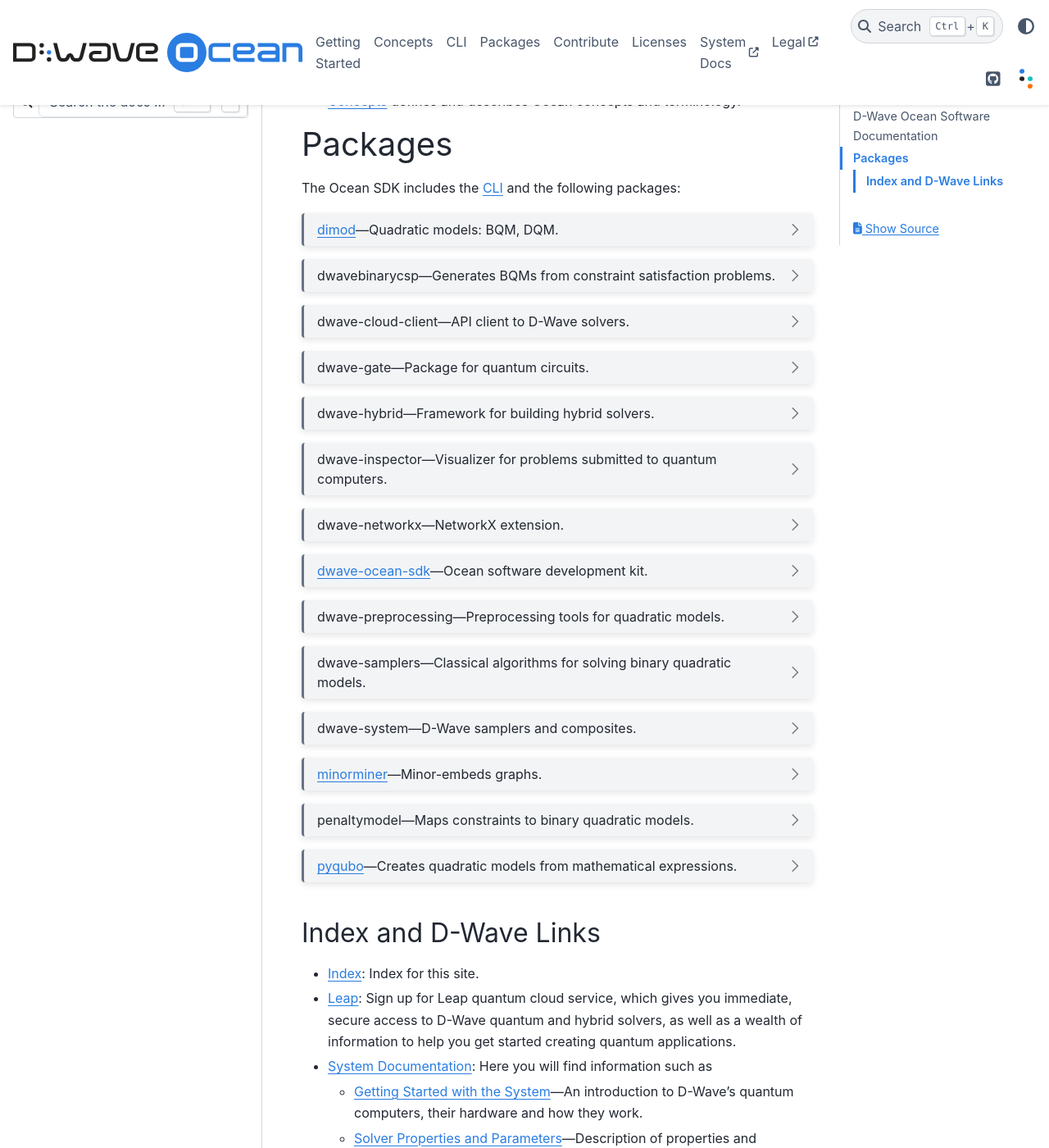
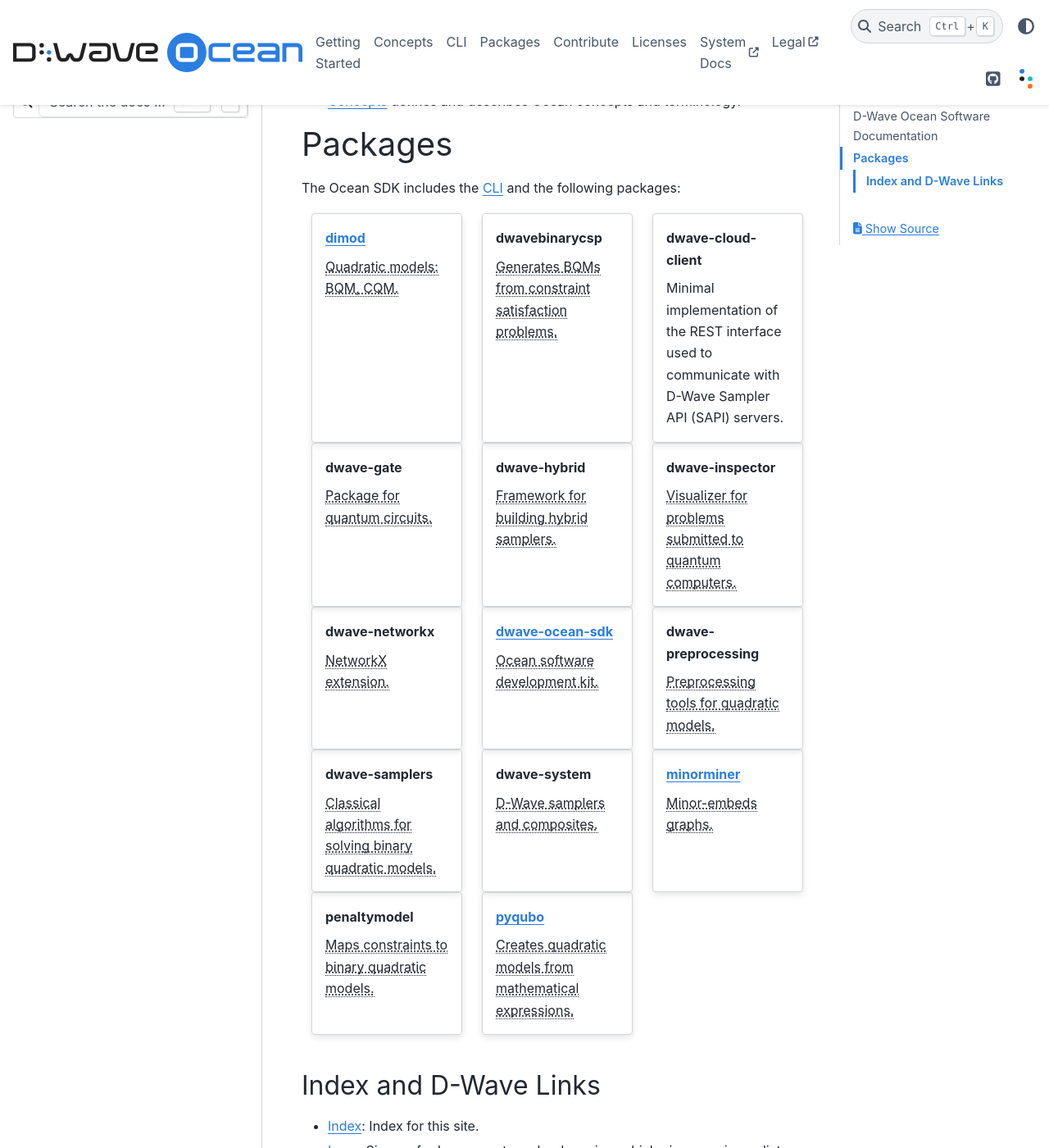
Before and after one commit to dwavesystems/dwave-ocean-sdk, a Sphinx documentation site: the page built from docs/index.rst, in a window 1280 px wide and 1400 px high, scrolled down 268 px. Shown: the whole window at 82% size. Built offline with Sphinx 7.4.7 and the PyData theme 0.15.4, drawn with Linux system fonts in a browser that asks for light colours; pages that are not in the unit, such as notebooks, are missing from menus; some of the changed lines change nothing that is shown.

Commit message:
Update front page to grid of cards

```diff
--- a/docs/_static/theme_overrides.css
+++ b/docs/_static/theme_overrides.css
@@ -22,11 +22,6 @@
     margin-bottom: 24px;
     max-width: 100%;
     overflow: visible;
-}
-
-/* Bootstrap badges */
-.sd-badge {
-    float: right !important;
 }
 
 /* Dropdown titles */
--- a/docs/index.rst
+++ b/docs/index.rst
@@ -31,126 +31,103 @@
 
 .. packages-start-marker
 
-.. dropdown::  `dimod <https://docs.ocean.dwavesys.com/en/stable/docs_dimod/sdk_index.html>`_---Quadratic models: BQM, DQM.
+.. grid:: 3
 
-   :bdg-link-primary:`docs <https://docs.ocean.dwavesys.com/en/stable/docs_dimod/sdk_index.html>` \
-   :bdg-link-secondary:`code <https://github.com/dwavesystems/dimod>`
-   Shared API for binary quadratic :term:`sampler`\ s. Provides a binary quadratic model (BQM) class
-   that contains :term:`Ising` and quadratic unconstrained binary optimization (:term:`QUBO`) models
-   used by samplers such as the D-Wave system. Also provides utilities for constructing new samplers
-   and composed samplers.
+   .. grid-item-card::  `dimod <https://docs.ocean.dwavesys.com/en/stable/docs_dimod/sdk_index.html>`_
 
-.. dropdown:: :ref:`dwavebinarycsp <index_csp>`---Generates BQMs from constraint satisfaction problems.
+      :abbr:`Quadratic models: BQM, CQM. (Shared API for binary quadratic
+      samplers. Provides a binary quadratic model class that contains
+      Ising and quadratic unconstrained binary optimization models used by
+      samplers such as the D-Wave system. Also provides utilities for constructing
+      new samplers and composed samplers.)`
 
-   :bdg-link-primary:`docs <https://docs.ocean.dwavesys.com/en/stable/docs_binarycsp/sdk_index.html>` \
-   :bdg-link-secondary:`code <https://github.com/dwavesystems/dwavebinarycsp>`
-   Library to construct a binary quadratic model from a constraint satisfaction
-   problem with small constraints over binary variables.
+   .. grid-item-card::  :ref:`dwavebinarycsp <index_csp>`
 
-.. dropdown:: :ref:`dwave-cloud-client <index_cloud>`---API client to D-Wave solvers.
+      :abbr:`Generates BQMs from constraint satisfaction problems. (Library to
+      construct a binary quadratic model from a constraint satisfaction problem
+      with small constraints over binary variables.)`
 
-   :bdg-link-primary:`docs <https://docs.ocean.dwavesys.com/en/stable/docs_cloud/sdk_index.html>` \
-   :bdg-link-secondary:`code <https://github.com/dwavesystems/dwave-cloud-client>`
-   Minimal implementation of the REST interface used to communicate with D-Wave
-   :term:`Sampler` API (SAPI) servers.
+   .. grid-item-card::  :ref:`dwave-cloud-client <index_cloud>`
 
-.. dropdown:: :ref:`dwave-gate <index_gate>`---Package for quantum circuits.
+      Minimal implementation of the REST interface used to communicate with D-Wave
+      Sampler API (SAPI) servers.
 
-   :bdg-link-primary:`docs <https://docs.ocean.dwavesys.com/en/stable/docs_gate/sdk_index.html>` \
-   :bdg-link-secondary:`code <https://github.com/dwavesystems/dwave-gate>`
-   A software package for constructing, modifying and running quantum circuits.
+   .. grid-item-card::  :ref:`dwave-gate <index_gate>`
 
-.. dropdown:: :ref:`dwave-hybrid <index_hybrid>`---Framework for building hybrid solvers.
+      :abbr:`Package for quantum circuits. (A software package for constructing,
+      modifying and running quantum circuits.)`
 
-   :bdg-link-primary:`docs <https://docs.ocean.dwavesys.com/en/stable/docs_hybrid/sdk_index.html>` \
-   :bdg-link-secondary:`code <https://github.com/dwavesystems/dwave-hybrid>`
-   A general, minimal Python framework for building hybrid asynchronous decomposition
-   samplers for quadratic unconstrained binary optimization (QUBO) problems.
+   .. grid-item-card::  :ref:`dwave-hybrid <index_hybrid>`
 
-.. dropdown:: :ref:`dwave-inspector <index_inspector>`---Visualizer for problems submitted to quantum computers.
+      :abbr:`Framework for building hybrid samplers. (A general, minimal Python
+      framework for building hybrid asynchronous decomposition samplers for
+      quadratic unconstrained binary optimization (QUBO) problems.)`
 
-   :bdg-link-primary:`docs <https://docs.ocean.dwavesys.com/en/stable/docs_inspector/sdk_index.html>` \
-   :bdg-link-secondary:`code <https://github.com/dwavesystems/dwave-inspector>`
-   A tool for visualizing problems submitted to, and answers received from, a D-Wave
-   structured solver such as a D-Wave 2000Q quantum computer.
+   .. grid-item-card::  :ref:`dwave-inspector <index_inspector>`
 
-.. dropdown:: :ref:`dwave-networkx <index_dnx>`---NetworkX extension.
+      :abbr:`Visualizer for problems submitted to quantum computers. (A tool
+      for visualizing problems submitted to, and answers received from, a D-Wave
+      structured solver such as a D-Wave 2000Q quantum computer.)`
 
-   :bdg-link-primary:`docs <https://docs.ocean.dwavesys.com/en/stable/docs_dnx/sdk_index.html>` \
-   :bdg-link-secondary:`code <https://github.com/dwavesystems/dwave-networkx>`
-   Extension of NetworkX—a Python language package for exploration and analysis
-   of networks and network algorithms—for users of D-Wave Systems.
+   .. grid-item-card::  :ref:`dwave-networkx <index_dnx>`
 
-   dwave-networkx provides tools for working with :term:`Chimera` and :term:`Pegasus`
-   graphs and implementations of graph-theory algorithms on the D-Wave system and other
-   binary quadratic model :term:`sampler`\ s.
+      :abbr:`NetworkX extension. (Extension of NetworkX—a Python language
+      package for exploration and analysis of networks and network algorithms—for
+      users of D-Wave Systems.)`
 
-.. dropdown:: :ref:`dwave-ocean-sdk <index>`---Ocean software development kit.
+   .. grid-item-card::  :ref:`dwave-ocean-sdk <index>`
 
-   :bdg-link-primary:`docs <https://docs.ocean.dwavesys.com/en/stable/index.html>` \
-   :bdg-link-secondary:`code <https://github.com/dwavesystems/dwave-ocean-sdk>`
-   Installer for D-Wave's Ocean Tools.
+      :abbr:`Ocean software development kit. (Installer for D-Wave's Ocean Tools.)`
 
-.. dropdown:: :ref:`dwave-preprocessing <index_preprocessing>`---Preprocessing tools for quadratic models.
+   .. grid-item-card::  :ref:`dwave-preprocessing <index_preprocessing>`
 
-   :bdg-link-primary:`docs <https://docs.ocean.dwavesys.com/en/stable/docs_preprocessing/sdk_index.html>` \
-   :bdg-link-secondary:`code <https://github.com/dwavesystems/dwave-preprocessing>`
-   Library containing common preprocessing tools for quadratic models.
+      :abbr:`Preprocessing tools for quadratic models. (Library containing common
+      preprocessing tools for quadratic models.)`
 
-.. dropdown:: :ref:`dwave-samplers <index_dwave_samplers>`---Classical algorithms for solving binary quadratic models.
+   .. grid-item-card::  :ref:`dwave-samplers <index_dwave_samplers>`
 
-   :bdg-link-primary:`docs <https://docs.ocean.dwavesys.com/en/stable/docs_samplers/index.html>` \
-   :bdg-link-secondary:`code <https://github.com/dwavesystems/dwave-samplers>`
-   A library that implements the following classical algorithms as :term:`samplers<sampler>` for solving
-   :term:`binary quadratic models<BQM>` (BQM):
+      :abbr:`Classical algorithms for solving binary quadratic models. (A library
+      that implements the following classical algorithms as samplers for solving
+      binary quadratic models:
+      [Planar]: an exact solver for planar Ising problems with no linear biases.
+      [Random]: a sampler that draws uniform random samples.
+      [Simulated Annealing]: a probabilistic heuristic for optimization and approximate
+      Boltzmann sampling well suited to finding good solutions of large problems.
+      [Steepest Descent]: a discrete analogue of gradient descent, often used in
+      machine learning, that quickly finds a local minimum.
+      [Tabu]: a heuristic that employs local search with methods to escape local minima.
+      [Tree Decomposition]: an exact solver for problems with low treewidth.)`
 
-   * Planar: an exact solver for planar Ising problems with no linear biases.
-   * Random: a sampler that draws uniform random samples.
-   * Simulated Annealing: a probabilistic heuristic for optimization and approximate
-     Boltzmann sampling well suited to finding good solutions of large problems.
-   * Steepest Descent: a discrete analogue of gradient descent, often used in
-     machine learning, that quickly finds a local minimum.
-   * Tabu: a heuristic that employs local search with methods to escape local minima.
-   * Tree Decomposition: an exact solver for problems with low treewidth.
+   .. grid-item-card::  :ref:`dwave-system <index_system>`
 
-.. dropdown:: :ref:`dwave-system <index_system>`---D-Wave samplers and composites.
+      :abbr:`D-Wave samplers and composites. (Basic API for easily incorporating
+      the D-Wave system as a sampler in the D-Wave Ocean software stack.
+      It includes DWaveSampler, a dimod sampler that accepts and passes system
+      parameters such as system identification and authentication down the stack.
+      It also includes several useful composites—layers of pre- and post-processing—that
+      can be used with DWaveSampler to handle minor-embedding, optimize chain strength, etc.)`
 
-   :bdg-link-primary:`docs <https://docs.ocean.dwavesys.com/en/stable/docs_system/sdk_index.html>` \
-   :bdg-link-secondary:`code <https://github.com/dwavesystems/dwave-system>`
-   Basic API for easily incorporating the D-Wave system as a :term:`sampler` in the
-   D-Wave Ocean software stack.
+   .. grid-item-card::  `minorminer <https://docs.ocean.dwavesys.com/en/stable/docs_minorminer/source/sdk_index.html>`_
 
-   It includes DWaveSampler, a dimod sampler that accepts and passes system
-   parameters such as system identification and authentication down the stack.
-   It also includes several useful composites—layers of pre- and post-processing—that
-   can be used with DWaveSampler to handle :term:`minor-embedding`, optimize chain strength, etc.
+      :abbr:`Minor-embeds graphs. (A tool for finding graph minor-embeddings,
+      developed to embed Ising problems onto quantum annealers (QA). While it
+      can be used to find minors in arbitrary graphs, it is particularly geared
+      towards the state of the art in QA: problem graphs of a few to a few hundred
+      variables, and hardware graphs of a few thousand qubits.)`
 
-.. dropdown:: `minorminer <https://docs.ocean.dwavesys.com/en/stable/docs_minorminer/source/sdk_index.html>`_---Minor-embeds graphs.
+   .. grid-item-card::  :ref:`penaltymodel <index_penalty>`
 
-   :bdg-link-primary:`docs <https://docs.ocean.dwavesys.com/en/stable/docs_minorminer/source/sdk_index.html>` \
-   :bdg-link-secondary:`code <https://github.com/dwavesystems/minorminer>`
-   A tool for finding graph :term:`minor-embedding`\ s, developed to embed :term:`Ising` problems onto quantum annealers (QA).
+      :abbr:`Maps constraints to binary quadratic models. (An approach to solve
+      a constraint satisfaction problem (CSP) using an Ising model or a
+      QUBO, is to map each individual constraint in the CSP to a ‘small’
+      Ising model or QUBO. Includes a local cache for penalty models and a
+      factory that generates penalty models using SMT solvers.)`
 
-   While it can be used to find minors in arbitrary graphs, it is particularly geared
-   towards the state of the art in QA: problem graphs of a few to a few hundred variables,
-   and hardware graphs of a few thousand qubits.
+   .. grid-item-card::  `pyqubo <https://pyqubo.readthedocs.io/en/latest>`_
 
-.. dropdown:: :ref:`penaltymodel <index_penalty>`---Maps constraints to binary quadratic models.
-
-   :bdg-link-primary:`docs <https://docs.ocean.dwavesys.com/en/stable/docs_penalty/sdk_index.html>` \
-   :bdg-link-secondary:`code <https://github.com/dwavesystems/penaltymodel>`
-   An approach to solve a constraint satisfaction problem (CSP) using an :term:`Ising`
-   model or a :term:`QUBO`, is to map each individual constraint in the CSP to a ‘small’
-   Ising model or QUBO.
-
-   Includes a local cache for penalty models and a factory that generates penalty models
-   using SMT solvers.
-
-.. dropdown:: `pyqubo <https://pyqubo.readthedocs.io/en/latest>`_---Creates quadratic models from mathematical expressions.
-
-   :bdg-link-primary:`docs <https://pyqubo.readthedocs.io/en/latest>` \
-   :bdg-link-secondary:`code <https://github.com/recruit-communications/pyqubo>`
-   A package that helps you create QUBOs and Ising models from flexible mathematical expressions.
+      :abbr:`Creates quadratic models from mathematical expressions. (A package
+      that helps you create QUBOs and Ising models from flexible mathematical
+      expressions.)`
 
 .. packages-end-marker
 
```
